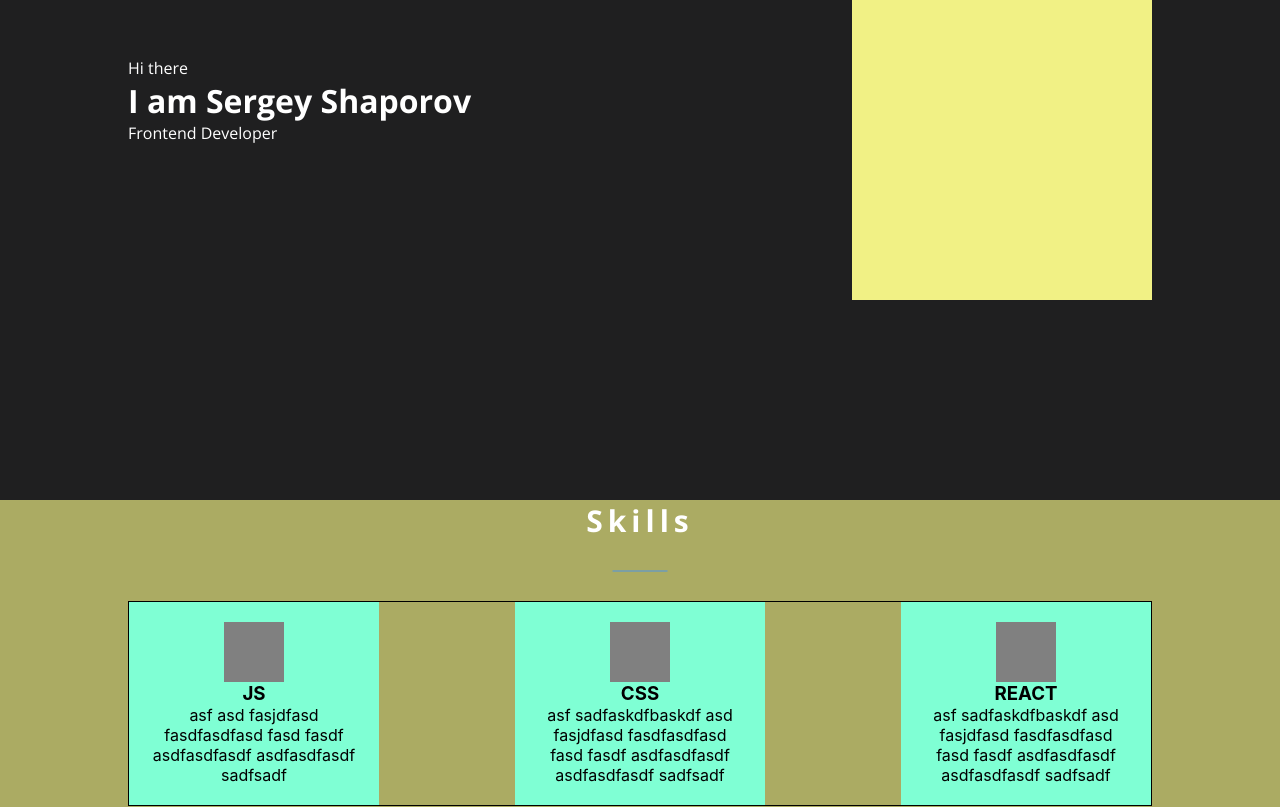
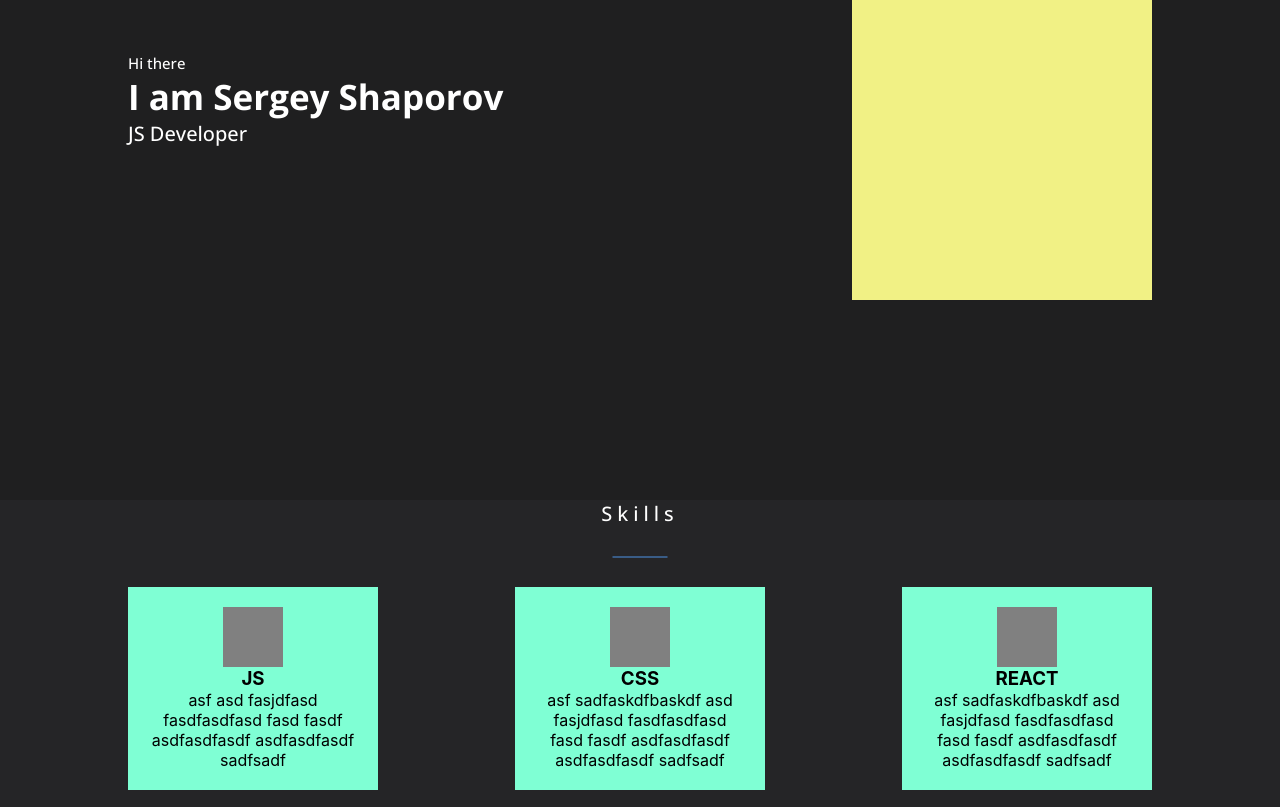
Before and after one commit to sshaporov/portfolio, a React (Create React App) app: page / in a window 1280 px wide. Shown: the part 380-1187 px from the top of the page. Built offline with nearby package versions, Linux system fonts and the light colour scheme.

Commit message:
add new mixins

```diff
--- a/public/index.html
+++ b/public/index.html
@@ -27,9 +27,9 @@
 
     <!--    My custom fonts   -->
     <link rel="preconnect" href="https://fonts.gstatic.com">
-    <link href="https://fonts.googleapis.com/css2?family=Open+Sans:wght@300;400;600;700&display=swap" rel="stylesheet">
-    <link href="https://fonts.googleapis.com/css2?family=Roboto:wght@300;400&display=swap" rel="stylesheet">
-    <link href="https://fonts.googleapis.com/css2?family=Josefin+Sans:wght@200;300;400;500;600;700&display=swap" rel="stylesheet">
+    <link href="https://fonts.googleapis.com/css2?family=Open+Sans:wght@300;500;700&display=swap" rel="stylesheet">
+    <link href="https://fonts.googleapis.com/css2?family=Roboto:wght@300;500;700&display=swap" rel="stylesheet">
+    <link href="https://fonts.googleapis.com/css2?family=Josefin+Sans:wght@300;500;700&display=swap" rel="stylesheet">
 
     <title>React App</title>
   </head>
--- a/src/common/components/title/Title.jsx
+++ b/src/common/components/title/Title.jsx
@@ -4,7 +4,7 @@ import React from "react"
 export const Title = (props) => {
     return (
         <div className={styles.title}>
-            <h2>{props.name}</h2>
+            <div>{props.name}</div>
         </div>
     )
 }
--- a/src/common/components/title/Title.module.scss
+++ b/src/common/components/title/Title.module.scss
@@ -4,7 +4,7 @@
     margin-bottom: 30px;
     font-family: 'Open Sans', sans-serif;
     position: relative;
-    font-weight: 700;
+    font-weight: 500;
     font-size: 20px;
     color: $textColor;
     letter-spacing: 5px;
--- a/src/common/styles/sass/mixins.scss
+++ b/src/common/styles/sass/mixins.scss
@@ -6,3 +6,22 @@
   font-weight: $fontWeight;
   color: $textColor;
 }
+
+@mixin container() {
+  width: 80%;
+  margin: 0 auto;
+}
+
+@mixin flex($direction, $justifyContent, $alignItems, $wrap) {
+  display: flex;
+  flex-direction: $direction;
+  justify-content: $justifyContent;
+  align-items: $alignItems;
+  flex-wrap: $wrap;
+}
+
+@mixin bgSettings() {
+  background-size: cover;
+  background-position: center;
+  background-repeat: no-repeat;
+}
--- a/src/index.css
+++ b/src/index.css
@@ -6,21 +6,12 @@ body {
   -webkit-font-smoothing: antialiased;
   -moz-osx-font-smoothing: grayscale;
 }
-
 code {
   font-family: source-code-pro, Menlo, Monaco, Consolas, 'Courier New',
     monospace;
 }
-
 * {
   box-sizing: border-box;
   margin: 0;
   padding: 0;
 }
-
-h1,h2,h3 {
-  margin-block-start: 0;
-  margin-block-end: 0;
-  margin-inline-start: 0;
-  margin-inline-end: 0;
-}
--- a/src/main/Main.jsx
+++ b/src/main/Main.jsx
@@ -7,9 +7,9 @@ function Main() {
         <div className={styles.mainBlock}>
             <div className={stylesContainer.container}>
                 <div className={styles.text}>
-                    <span>Hi there</span>
-                    <h1>I am Sergey Shaporov</h1>
-                    <p>Frontend Developer</p>
+                    <div className={styles.firstLine}>Hi there</div>
+                    <div className={styles.mainLine}>I am Sergey Shaporov</div>
+                    <div className={styles.lastLine}>JS Developer</div>
                 </div>
                 <div className={styles.photo}></div>
             </div>
--- a/src/main/Main.module.scss
+++ b/src/main/Main.module.scss
@@ -1,13 +1,20 @@
 @import "../common/styles/sass/variables";
+@import "../common/styles/sass/mixins";
 
 .mainBlock {
     height: 100vh;
     background-color: $bgColor;
     .text {
-        width: 350px;
-        font-family: $titleFontFamily;
-        font-weight: 400;
-        color: $textColor;
+        width:50%;
+        .firstLine {
+            @include text($titleFontFamily, 15px, 500)
+        }
+        .mainLine {
+            @include text($titleFontFamily, 35px, 700)
+        }
+        .lastLine {
+            @include text($titleFontFamily, 20px, 500)
+        }
     }
     .photo {
         width: 300px;
--- a/src/nav/Nav.module.scss
+++ b/src/nav/Nav.module.scss
@@ -3,11 +3,12 @@
 .nav {
     display: flex;
     justify-content: space-between;
-    font-family: 'Open Sans', sans-serif;
     a {
+        font-family: 'Open Sans', sans-serif;
         text-decoration: none;
         color: $textColor;
-        font-weight: 600;
+        font-weight: 500;
+        font-size: 15px;
         margin: 0 20px;
     }
 }
--- a/src/skills/Skills.jsx
+++ b/src/skills/Skills.jsx
@@ -1,5 +1,5 @@
 import React from "react"
-import styles from "./Skills.module.css"
+import styles from "./Skills.module.scss"
 import stylesContainer from "../common/styles/Container.module.css"
 import Skill from "./skill/Skill";
 import {Title} from "../common/components/title/Title";
@@ -8,7 +8,6 @@ function Skills() {
     return (
         <div className={styles.skillsBlock}>
             <div className={`${styles.skillsContainer} ${stylesContainer.container}`}>
-                {/*<h2 className={styles.title}>Skills</h2>*/}
                 <Title name={'Skills'}/>
                 <div className={styles.skills}>
                     <Skill title={'JS'} description={'asf asd fasjdfasd fasdfasdfasd fasd fasdf asdfasdfasdf asdfasdfasdf sadfsadf'}/>
--- a/src/skills/Skills.module.css
+++ /dev/null
@@ -1,19 +0,0 @@
-.skillsBlock {
-    min-height: 100vh;
-    background-color: #abab63;
-}
-.skillsContainer {
-    flex-direction: column;
-    justify-content: flex-start;
-}
-.title {
-    background-color: burlywood;
-}
-.skills {
-    border: 1px solid;
-    width: 100%;
-    display: flex;
-    justify-content: space-between;
-    flex-wrap: wrap;
-    margin-top: 30px;
-}
--- /dev/null
+++ b/src/skills/Skills.module.scss
@@ -0,0 +1,17 @@
+@import "../common/styles/sass/variables";
+
+.skillsBlock {
+    min-height: 100vh;
+    background-color: $bgSecondColor;
+    .skillsContainer {
+        flex-direction: column;
+        justify-content: flex-start;
+        .skills {
+            width: 100%;
+            display: flex;
+            justify-content: space-between;
+            flex-wrap: wrap;
+            margin-top: 30px;
+        }
+    }
+}
```
